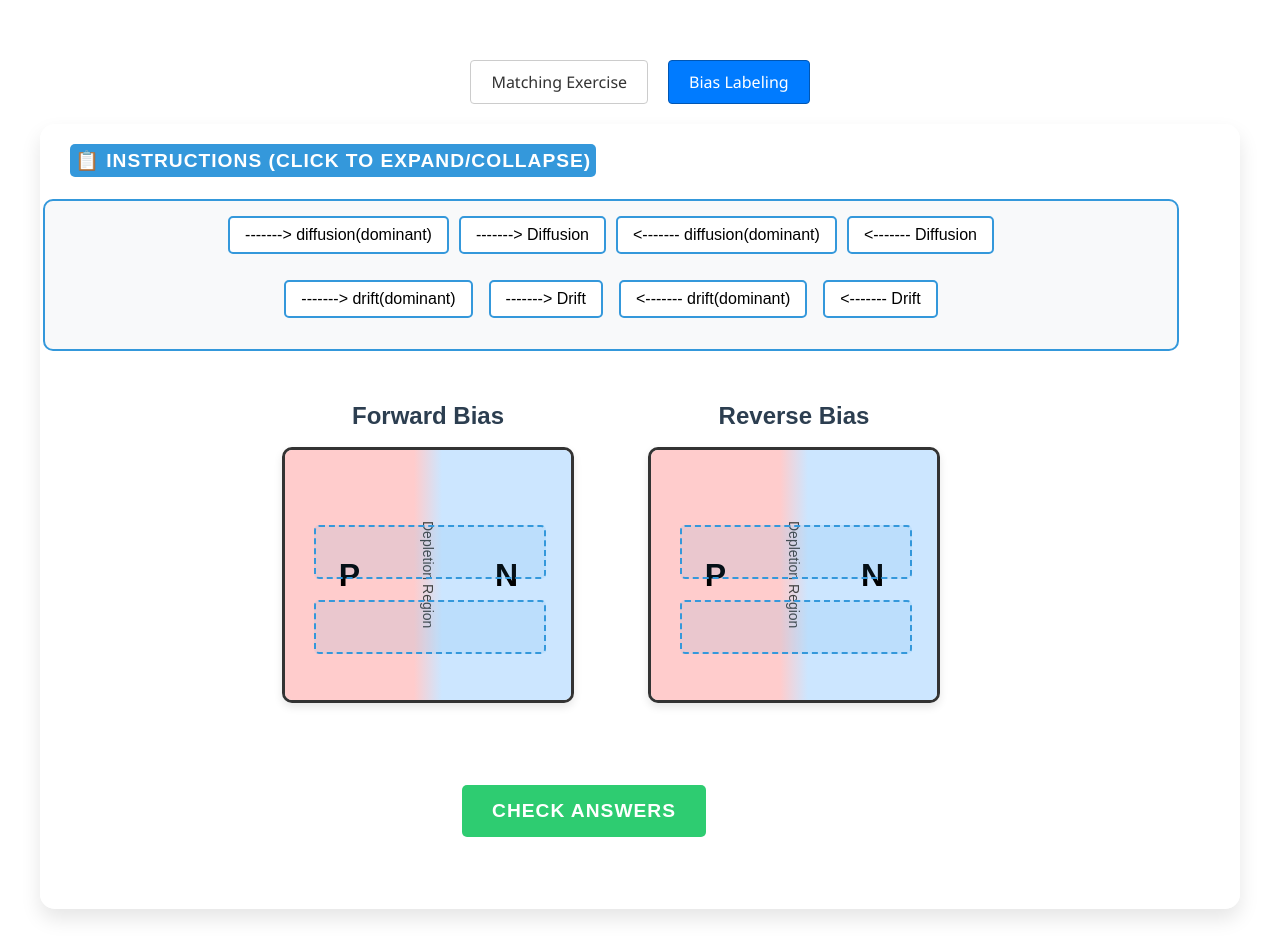
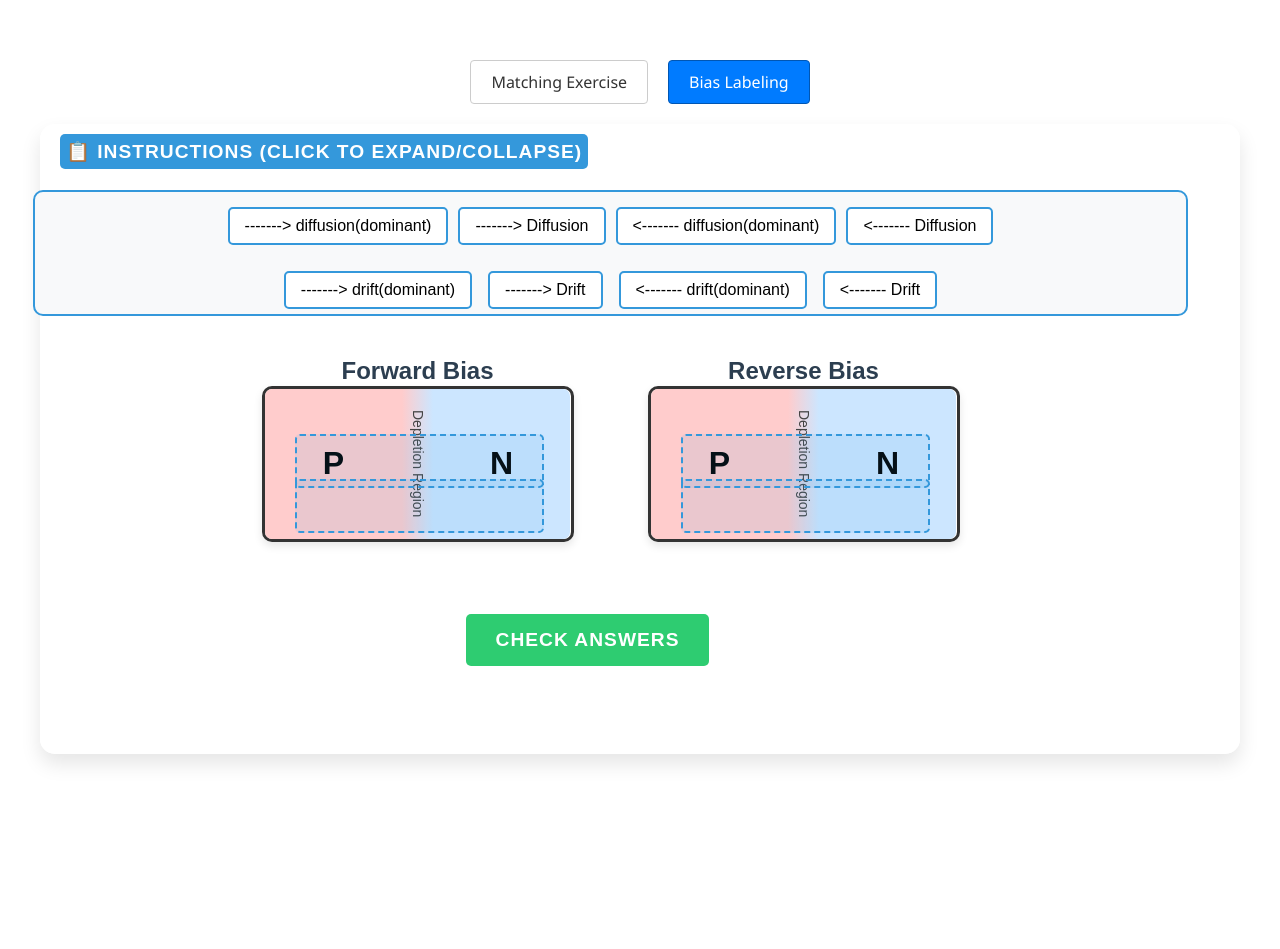
Before and after one commit to virtual-labs/exp-potential-electric-biasing-iiith, a plain HTML site: page experiment/simulation/bias.html in a window 1280 px wide. After the commit the page ends 880 px from the top, so only its background shows below. Drawn offline with Linux system fonts and the light colour scheme.

Commit message:
minor chages

```diff
--- a/experiment/simulation/css/bias.css
+++ b/experiment/simulation/css/bias.css
@@ -19,9 +19,9 @@
   .arrow-bank {
     display: flex;
     /* flex-direction: column; */
-    gap: 1rem;
+
     width: 100%;
-    height: 20%;
+    height: 15%;
     max-width: 1200px;
   }
 
@@ -35,7 +35,7 @@
 
   .arrow {
     text-align: center;
-    min-width: 80px;
+    min-width: 40px;
   }
 
   /* Diagram containers */
@@ -43,7 +43,7 @@
     display: flex;
     flex-direction: column;
     align-items: center;
-    gap: 1rem;
+
   }
 
   /* Controls section */
@@ -51,9 +51,9 @@
     display: flex;
     /* flex-direction: column; */
     align-items: center;
-    gap: 1.5rem;
+    gap: 1rem;
     width: 100%;
-    max-width: 600px;
+    max-width: 800px;
     margin: 2rem auto;
   }
 
@@ -91,7 +91,7 @@
     padding: 10px 20px;
     text-decoration: none;
     color: #333;
-    border: 1px solid #ccc;
+    border: px solid #ccc;
     border-radius: 4px;
     transition: all 0.3s ease;
 }
@@ -110,31 +110,24 @@
     width: 100%;
     max-width: 1200px;
     margin: 0 auto;
-    padding: 20px;
+    padding: 10px;
     font-family: Arial, sans-serif;
     box-sizing: border-box;
 }
 
 /* Header styles */
-.header {
-    padding: 0 15px;
-}
 
-h1 {
-    font-size: clamp(1.5rem, 4vw, 2.5rem);
-    text-align: center;
-}
 
 /* Instructions styles */
 .instructions-container {
-    margin-bottom: 2px;
+    margin-bottom: 1px;
     width: 100%;
 }
 
 .instructions-dropdown {
     background-color: #3498db;
     color: white;
-    padding: 5px;
+    padding: 6px;
     border-radius: 5px;
     cursor: pointer;
     font-size: clamp(1rem, 3vw, 1.2em);
@@ -161,16 +154,16 @@ h1 {
     flex-wrap: wrap;
     gap: 80px;
     justify-content: center;
-    margin: 30px 0;
+    margin: 20px 0;
 }
 
 .diagram {
     position: relative;
     width: 100%;
     max-width: 450px;
-    min-width: 280px;
-    height: 250px;
-    /* gap:60px; */
+    min-width: 300px;
+    height: 150px;
+
     border: 3px solid #333;
     border-radius: 10px;
     box-shadow: 0 4px 8px rgba(0, 0, 0, 0.1);
```
